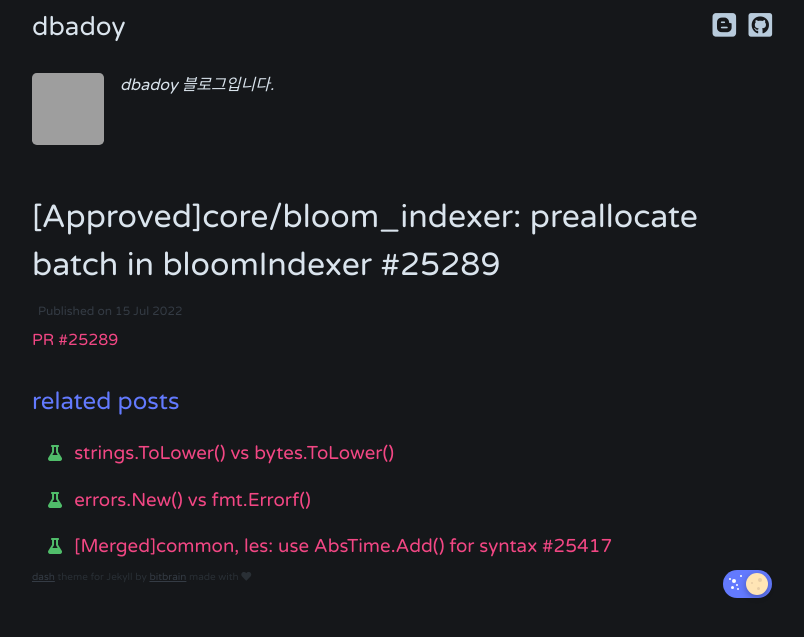
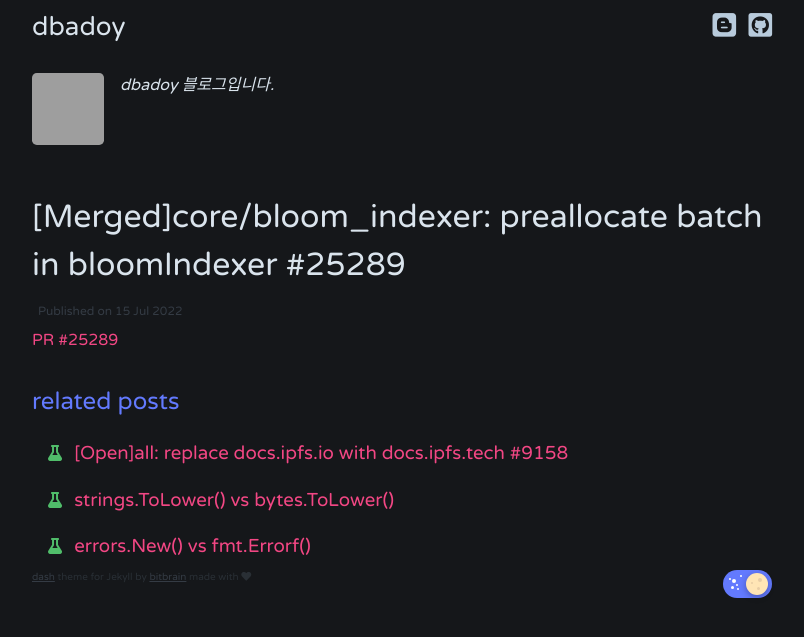
Before and after one commit to dbadoy/dbadoy.github.io, a Jekyll site: the page built from _posts/2022-07-15-25289.md, in a window 1280 px wide, cut to the strip 0-637 px from the top of the page. Shown: the whole strip, without its empty margins (238-1042 px from the left). Built offline with Jekyll 4.4.1, drawn with Linux system fonts in a browser that asks for light colours; nearby versions of some CDN libraries; comment, search, counter and statistics services are not loaded; grey boxes are pictures that could not be loaded.

Commit message:
add 0804

```diff
--- a/_posts/2022-07-15-25289.md
+++ b/_posts/2022-07-15-25289.md
@@ -1,6 +1,6 @@
 ---
 layout: post
-title:  "[Approved]core/bloom_indexer: preallocate batch in bloomIndexer #25289"
+title:  "[Merged]core/bloom_indexer: preallocate batch in bloomIndexer #25289"
 tags: go-ethereum
 ---
 
--- /dev/null
+++ b/_posts/2022-08-04-9158.md
@@ -0,0 +1,7 @@
+---
+layout: post
+title:  "[Open]all: replace docs.ipfs.io with docs.ipfs.tech #9158"
+tags: go-ipfs
+---
+
+[PR #9158](https://github.com/ipfs/kubo/pull/9158)
```
